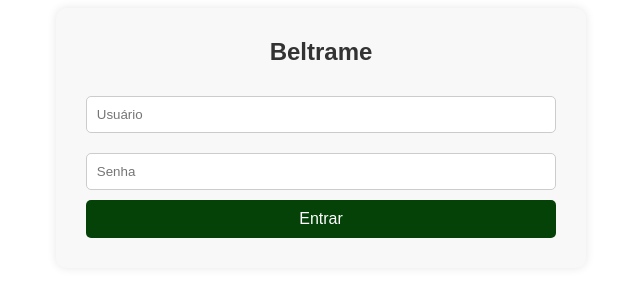
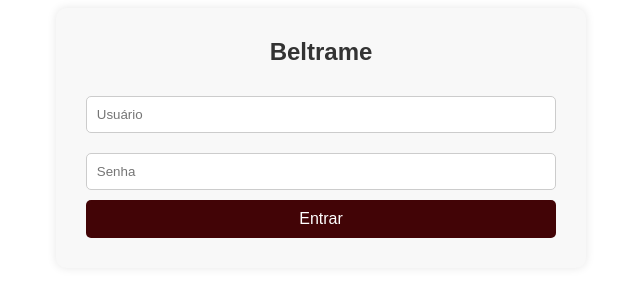
Before and after one commit to fsbnando/Front-End, a Flask app: page / in a window 1280 px wide, with the pointer over the restyled element. Shown: the part 262-562 px from the top of the page, without its empty margins (319-959 px from the left). Run offline with Flask 3, Linux system fonts and the light colour scheme.

Commit message:
beltrame

```diff
--- a/templates/login.html
+++ b/templates/login.html
@@ -47,7 +47,7 @@
             font-size: 16px;
         }
         button:hover {
-            background: #044207;
+            background: #420406;
         }
     </style>
 </head>
```
